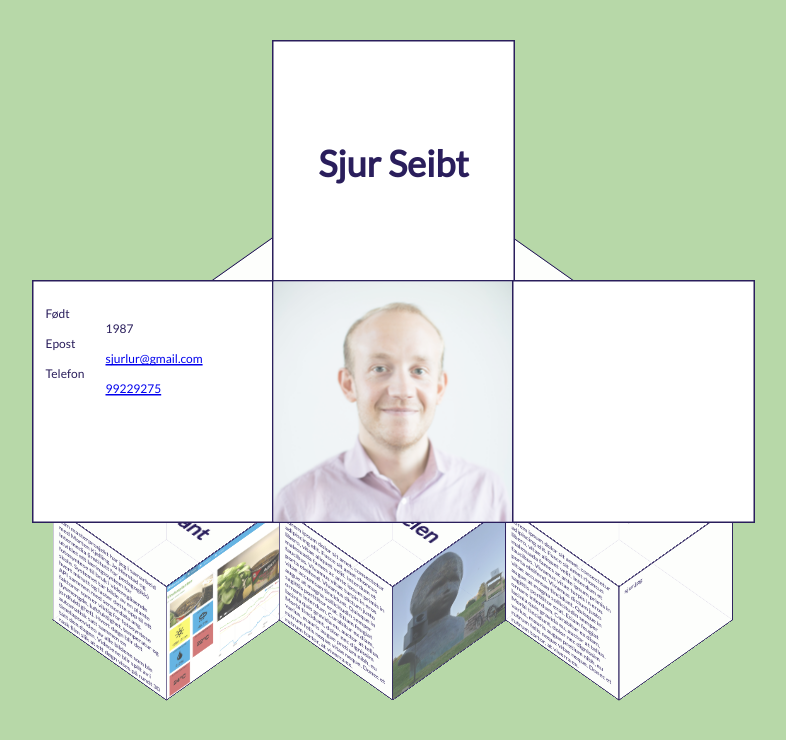
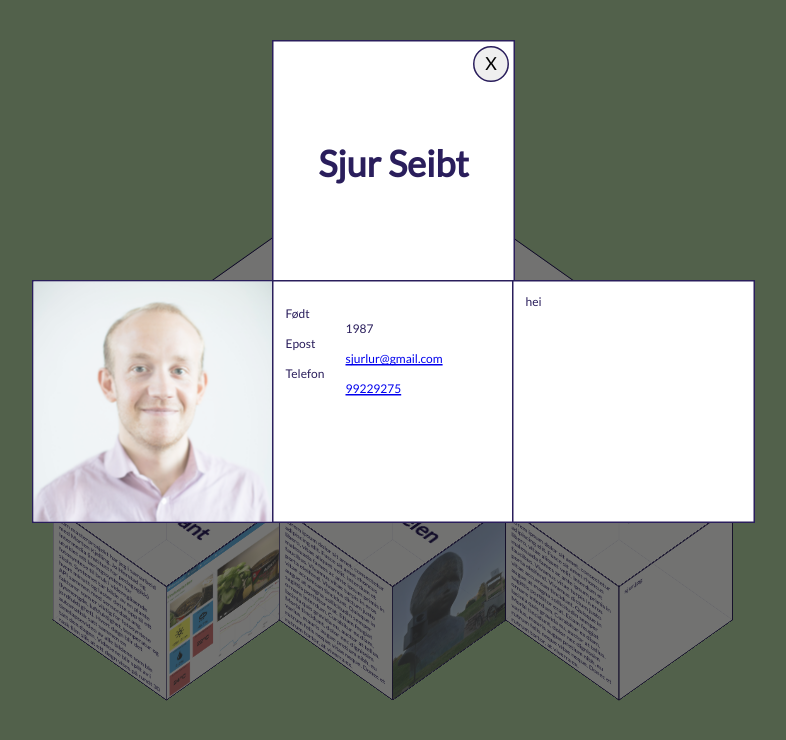
Before and after one commit to sjurlur/cv, a React (Create React App) app: page / in a window 1280 px wide. Both pictures are taken after a click on the element 640 px from the left and 120 px from the top of the page. Shown: the top 740 px of the page, without its empty margins (248-1034 px from the left). Built offline with nearby package versions, Linux system fonts and the light colour scheme.

Commit message:
legg på lukkeknapp

```diff
--- a/src/Components/App.js
+++ b/src/Components/App.js
@@ -10,6 +10,15 @@ body {background: #B7D8A8}
 
 const LayoutContainer = styled.div``;
 
+const Overlay = styled.div`
+  width: 100%;
+  height: 100%;
+  position: fixed;
+  background-color: rgba(0, 0, 0, 0.55);
+  top: 0;
+  left: 0;
+`;
+
 class App extends Component {
   constructor(props) {
     super(props);
@@ -17,6 +26,14 @@ class App extends Component {
       openCube: undefined,
     };
   }
+
+  componentDidMount = () => {
+    document.addEventListener('keydown', event => {
+      if (event.key === 'Escape' || event.keyCode === 27) {
+        this.setState({ openCube: undefined });
+      }
+    });
+  };
 
   openCube = id => {
     if (this.state.openCube === id) {
@@ -27,11 +44,23 @@ class App extends Component {
   };
 
   render() {
+    const overlay = this.state.openCube ? (
+      <Overlay
+        onClick={() => {
+          this.openCube(undefined);
+        }}
+      />
+    ) : null;
     const cubes = cv.cubes.map((data, index) => (
       <Cube id={data.id} faces={data.faces} openCube={this.openCube} number={index} open={this.state.openCube === data.id} />
     ));
 
-    return <LayoutContainer>{cubes}</LayoutContainer>;
+    return (
+      <LayoutContainer>
+        {cubes}
+        {overlay}
+      </LayoutContainer>
+    );
   }
 }
 
--- a/src/Components/cube/cube.js
+++ b/src/Components/cube/cube.js
@@ -17,10 +17,6 @@ const Button = styled.div`
   &:hover {
     animation: ${props => (props.open ? 'none' : 'push 0.3s')};
     transform-style: preserve-3d;
-
-    div div:first-child {
-      background-color: ${props => (props.open ? '#fff' : '#cae2bf')};
-    }
   }
 
   @keyframes push {
@@ -39,7 +35,6 @@ const Cube = styled.div`
   margin: 1.5em auto;
   width: 2em;
   transition: 1s;
-  }
 `;
 
 function getRowNumber(num, maxRowWidth) {
--- a/src/Components/cube/face.js
+++ b/src/Components/cube/face.js
@@ -12,6 +12,25 @@ const Side = styled.div`
   transform: ${props => getTransform(props.face, props.open)};
   opacity: ${props => getOpacity(props.face, props.open)};
   transition: 0.5s;
+`;
+
+const CloseButton = styled.button`
+  border-radius: 100em;
+  border: 1px solid #2a1e5c;
+  padding: 5px;
+  position: absolute;
+  top: 3px;
+  right: 3px;
+  height: 2em;
+  width: 2em;
+  font-size: 0.15em;
+  line-height: 1em;
+
+  &:hover,
+  &:focus {
+    outline: none;
+    box-shadow: 0 0 0 1px #2a1e5c;
+  }
 `;
 
 function getTransform(face, open) {
@@ -61,8 +80,10 @@ function getColor(face) {
 }
 
 export default props => {
+  const closeButton = props.open && props.face === 'top' ? <CloseButton aria-label="lukk">X</CloseButton> : null;
   return (
     <Side face={props.face} open={props.open}>
+      {closeButton}
       {props.children}
     </Side>
   );
--- a/src/data/cv.json
+++ b/src/data/cv.json
@@ -4,12 +4,16 @@
       "id": "meta",
       "faces": [
         { "type": "header", "data": "Sjur Seibt" },
+        { "type": "image", "data": "sjur.jpg" },
         {
           "type": "text",
           "data":
             "<dl><dt>Født</dt><dd>1987</dd><dt>Epost</dt><dd><a href='mailto:sjurlur@gmail.com'>sjurlur@gmail.com</a></dd><dt>Telefon</dt><dd><a href='tel:004799229275'>99229275</a></dd></dl>"
         },
-        { "type": "image", "data": "sjur.jpg" }
+        {
+          "type": "text",
+          "data": "hei"
+        }
       ]
     },
     {
```
